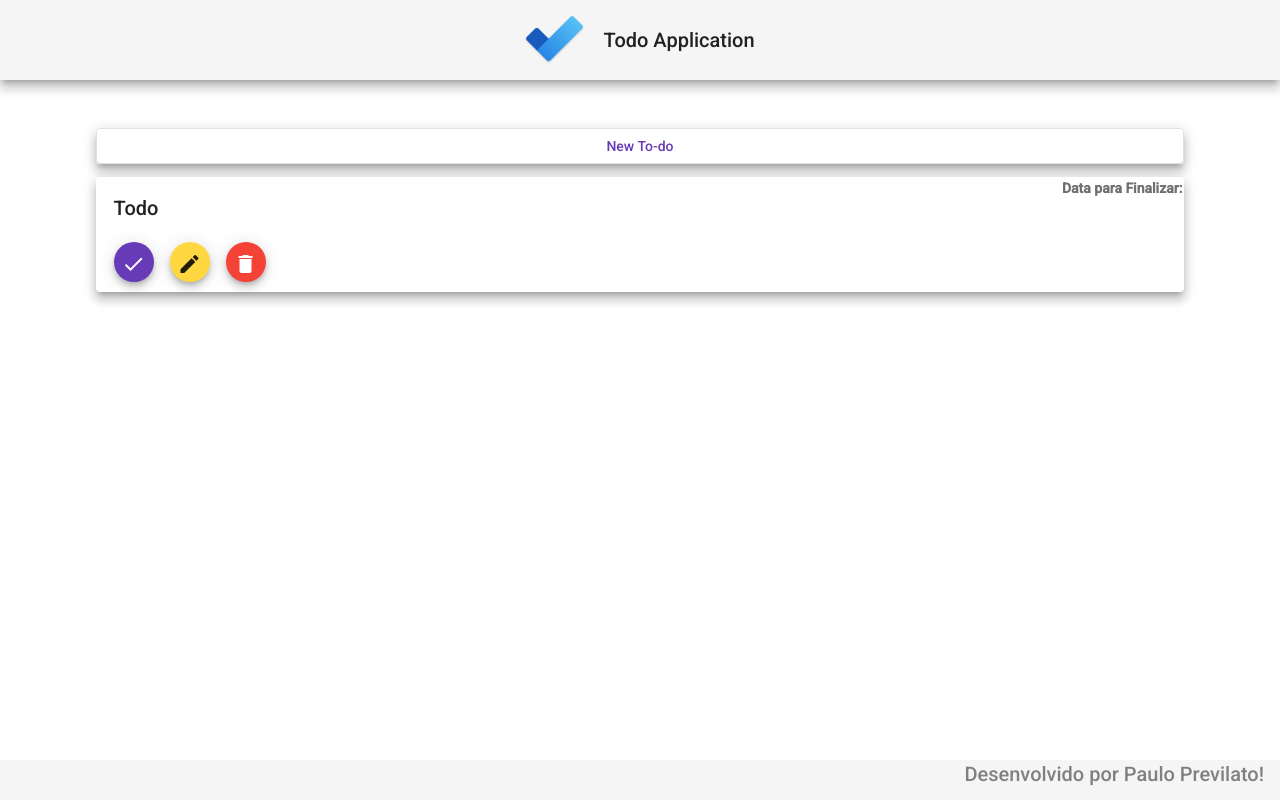
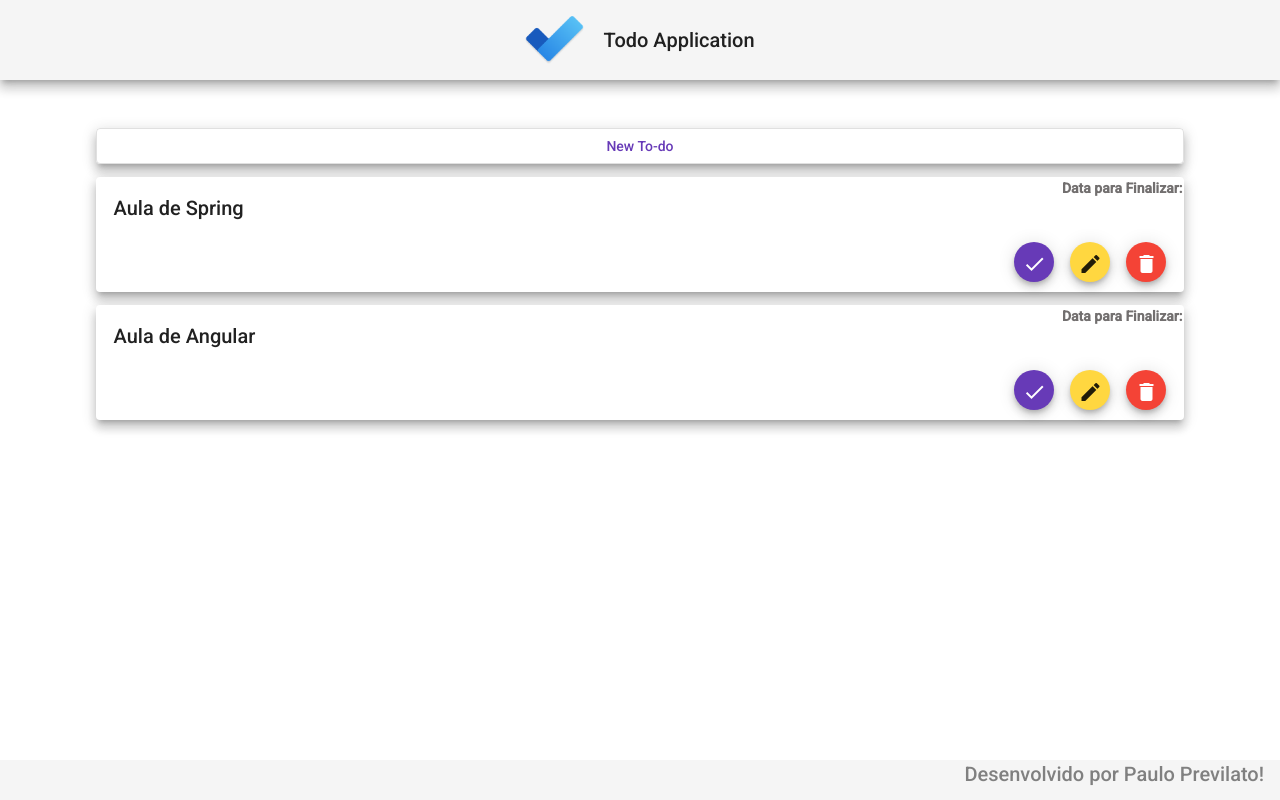
Before and after one commit to pauloprevilato/todo-Angular, an Angular app in the folder todo/: page / in a window 1280 px wide. Built offline with nearby package versions, Linux system fonts and the light colour scheme.

Commit message:
create read-all

```diff
--- a/todo/src/app/components/read-all/read-all.component.css
+++ b/todo/src/app/components/read-all/read-all.component.css
@@ -26,6 +26,7 @@
 }
 
 .actions {
+    text-align: end;
     margin: .5rem;
 }
 
--- a/todo/src/app/components/read-all/read-all.component.html
+++ b/todo/src/app/components/read-all/read-all.component.html
@@ -1,10 +1,10 @@
 <div class="container">
     <button class="novo-todo mat-elevation-z8" mat-stroked-button color="primary"> New To-do</button>
-        <div class="content">
+        <div class="content" *ngFor="let item of list">
             <mat-card class="mat-elevation-z8" >
                 <p>Data para Finalizar:</p>
                 <mat-card-header>
-                <mat-card-title>Todo</mat-card-title>
+                <mat-card-title>{{item.titulo}}</mat-card-title>
                 <mat-card-subtitle></mat-card-subtitle>
                 </mat-card-header>
 
--- a/todo/src/app/components/read-all/read-all.component.ts
+++ b/todo/src/app/components/read-all/read-all.component.ts
@@ -1,4 +1,5 @@
 import { Component, OnInit } from '@angular/core';
+import { Todo } from 'src/app/models/todo';
 
 @Component({
   selector: 'app-read-all',
@@ -7,6 +8,19 @@
 })
 export class ReadAllComponent implements OnInit {
 
+  list: Todo [] = [
+    {
+      titulo: "Aula de Spring",
+      dataParaFinalizar: new Date,
+      finalizado: false
+    },
+    {
+      titulo: "Aula de Angular",
+      dataParaFinalizar: new Date,
+      finalizado: false
+    }
+  ]
+
   constructor() { }
 
   ngOnInit(): void {
--- /dev/null
+++ b/todo/src/app/models/todo.ts
@@ -0,0 +1,7 @@
+export interface Todo {
+    id?: String,
+    titulo: String,
+    descricao?: String,
+    dataParaFinalizar: Date,
+    finalizado: Boolean
+}
```
